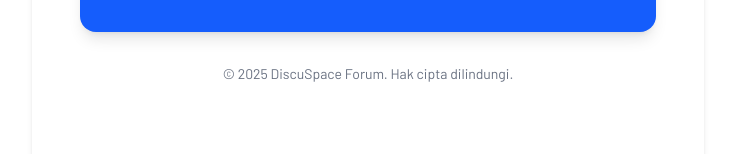
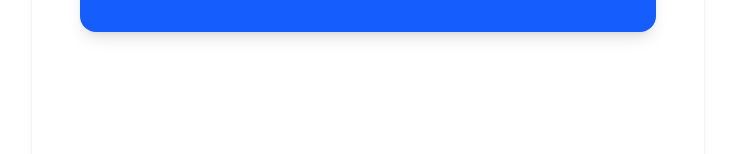
Before and after one commit to damarhi/Project_BPF2-DiscuSpace, a React (Vite) app: page / in a window 1280 px wide. Shown: the part 481-635 px from the top of the page, without its empty margins (272-1007 px from the left). Built offline with nearby package versions, Linux system fonts and the light colour scheme.

Commit message:
PROGRESS

```diff
--- a/src/Layouts/AuthLayout.jsx
+++ b/src/Layouts/AuthLayout.jsx
@@ -31,9 +31,7 @@
 
                 <Outlet />
 
-                <p className="text-center text-sm text-gray-500 mt-8">
-                    © 2025 DiscuSpace Forum. Hak cipta dilindungi.
-                </p>
+
             </div>
         </div>
     );
```
